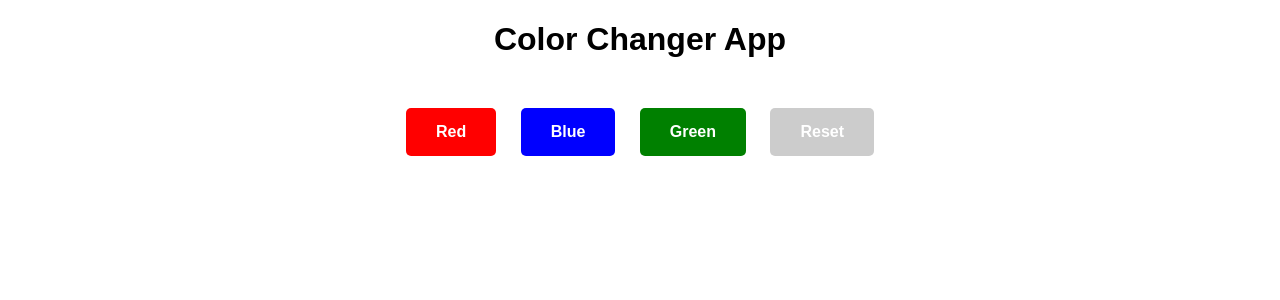
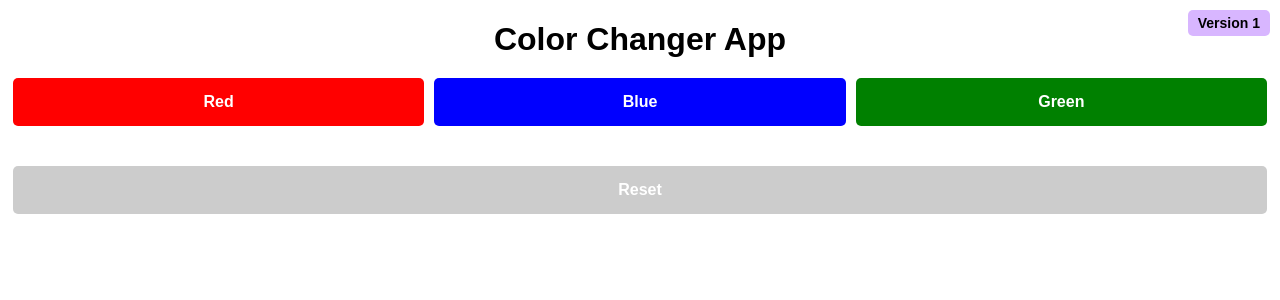
Before and after one commit to aKumoSolutions/simple_app, a Flask app: page / in a window 1280 px wide. Shown: the top 300 px of the page. Run offline with Flask 2, Linux system fonts and the light colour scheme.

Commit message:
modified version button

```diff
--- a/static/style.css
+++ b/static/style.css
@@ -12,21 +12,38 @@ h1 {
     margin-bottom: 20px;
 }
 
+#version-box {
+    position: absolute;
+    top: 10px;
+    right: 10px;
+    background-color: #d8b6ff; /* Light purple background color */
+    padding: 5px 10px;
+    border-radius: 5px;
+    font-size: 14px;
+    font-weight: bold;
+    color: #000000; /* Bold black text color */
+}
+
 #color-box {
-    margin-top: 50px;
+    display: flex; /* Use flexbox for layout */
+    justify-content: center; /* Center items horizontally */
+    margin-bottom: 20px;
 }
 
 button {
-    padding: 15px 30px; /* Added padding */
-    margin: 0 10px;
+    padding: 15px 30px;
+    margin: 0 5px;
     font-size: 16px;
-    font-weight: bold; /* Make the text bold */
+    font-weight: bold;
     cursor: pointer;
-    border: none; /* Remove button border */
-    color: white; /* Set button text color to white */
-    border-radius: 5px; /* Add border radius */
+    border: none;
+    color: white;
+    border-radius: 5px;
+    flex: 1; /* Equal width for all buttons */
 }
 
-button#btn-reset {
-    background-color: #ccc; /* Set reset button background color to grey */
+#btn-reset {
+    margin-top: 20px;
+    width: calc(100% - 10px); /* Set width of reset button */
+    background-color: #ccc;
 }
--- a/templates/index.html
+++ b/templates/index.html
@@ -3,16 +3,19 @@
 <head>
     <meta charset="UTF-8">
     <meta name="viewport" content="width=device-width, initial-scale=1.0">
-    <title>Color Changer App</title>
+    <title>Color Changer App - V1</title>
     <link rel="stylesheet" type="text/css" href="{{ url_for('static', filename='style.css') }}">
 </head>
 <body>
     <div class="container">
+        <div id="version-box">Version 1</div>
         <h1>Color Changer App</h1>
         <div id="color-box">
             <button id="btn-red" style="background-color: red;">Red</button>
             <button id="btn-blue" style="background-color: blue;">Blue</button>
             <button id="btn-green" style="background-color: green;">Green</button>
+        </div>
+        <div id="reset-box">
             <button id="btn-reset">Reset</button>
         </div>
     </div>
```
